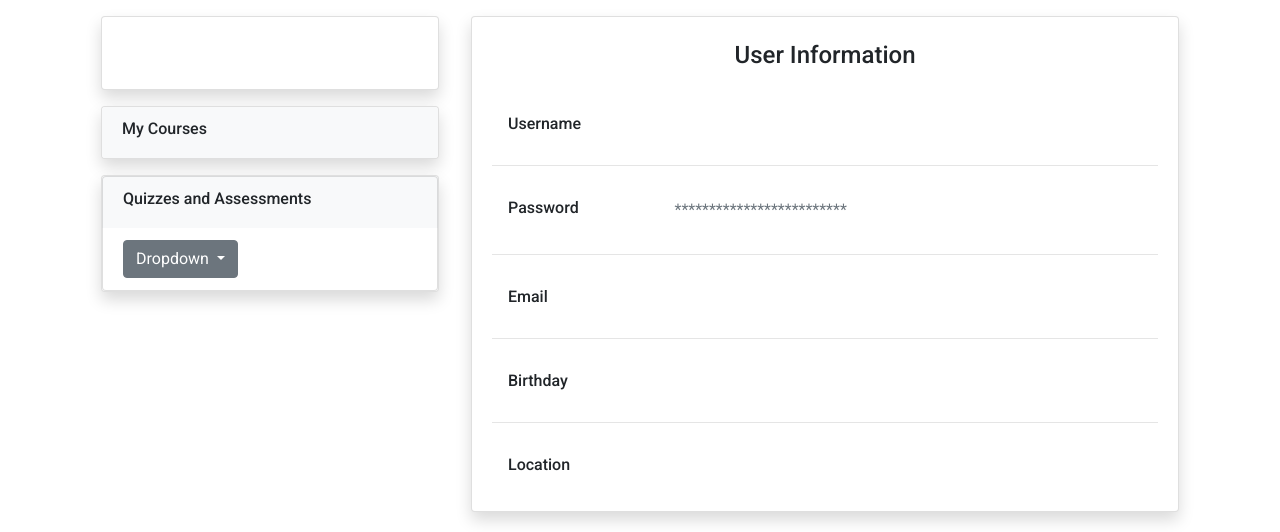
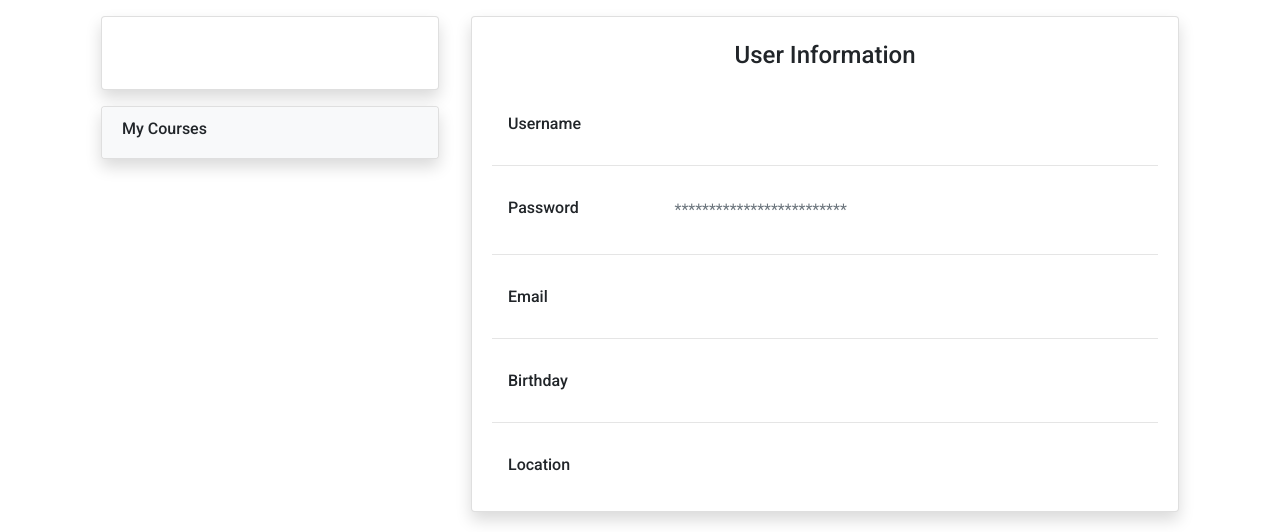
Before and after one commit to iamTanTan/E-Learning_Lab, a Django app: template Components/profile/templates/profile_detail.html in a window 1280 px wide. Shown: the part 56-588 px from the top of the page. Run offline with Django 3.2, Linux system fonts and the light colour scheme; the template is opened without the code that fills it, so the values that code supplies are empty; some libraries are stand-ins or nearby versions.

Commit message:
profile branch merge

```diff
--- a/Components/profile/templates/profile_detail.html
+++ b/Components/profile/templates/profile_detail.html
@@ -35,27 +35,7 @@
                     </ul>
                 </div>
 
-                <div class="card shadow mt-3">
 
-                    <div class="bg-light list-group-item d-flex justify-content-between align-items-center flex-wrap">
-                        <h6>Quizzes and Assessments</h6>
-                    </div>
-
-                    <div class="dropdown list-group-item d-flex justify-content-between align-items-center flex-wrap">
-
-                        <button class=" btn btn-secondary dropdown-toggle" type="button" id="dropdownMenuButton"
-                            data-toggle="dropdown" aria-haspopup="true" aria-expanded="false">
-                            Dropdown
-                        </button>
-
-                        <div class="dropdown-menu" aria-labelledby="dropdownMenuButton">
-                            {% for course in courses_list %}
-                            <a class="dropdown-item" href="{% url 'welcome_page' course.id %}">Visit</a>
-
-                            {% endfor %}
-                        </div>
-                    </div>
-                </div>
             </div>
             <div class="col-md-8">
                 <div class="card shadow mb-3">
```
Also changed, not shown: Components/student/migrations/0021_merge_20210408_1839.py (added), db.sqlite3.
